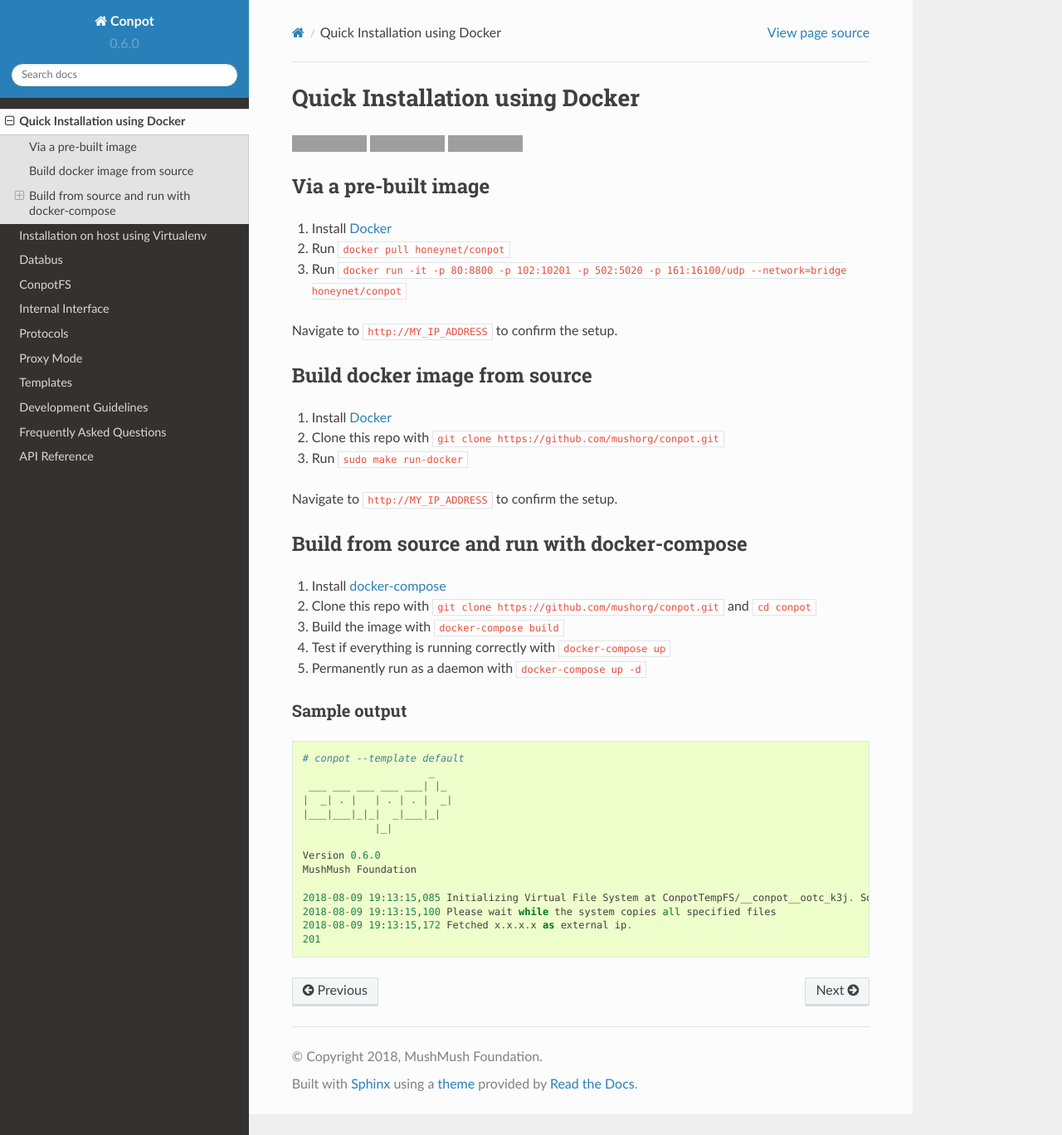
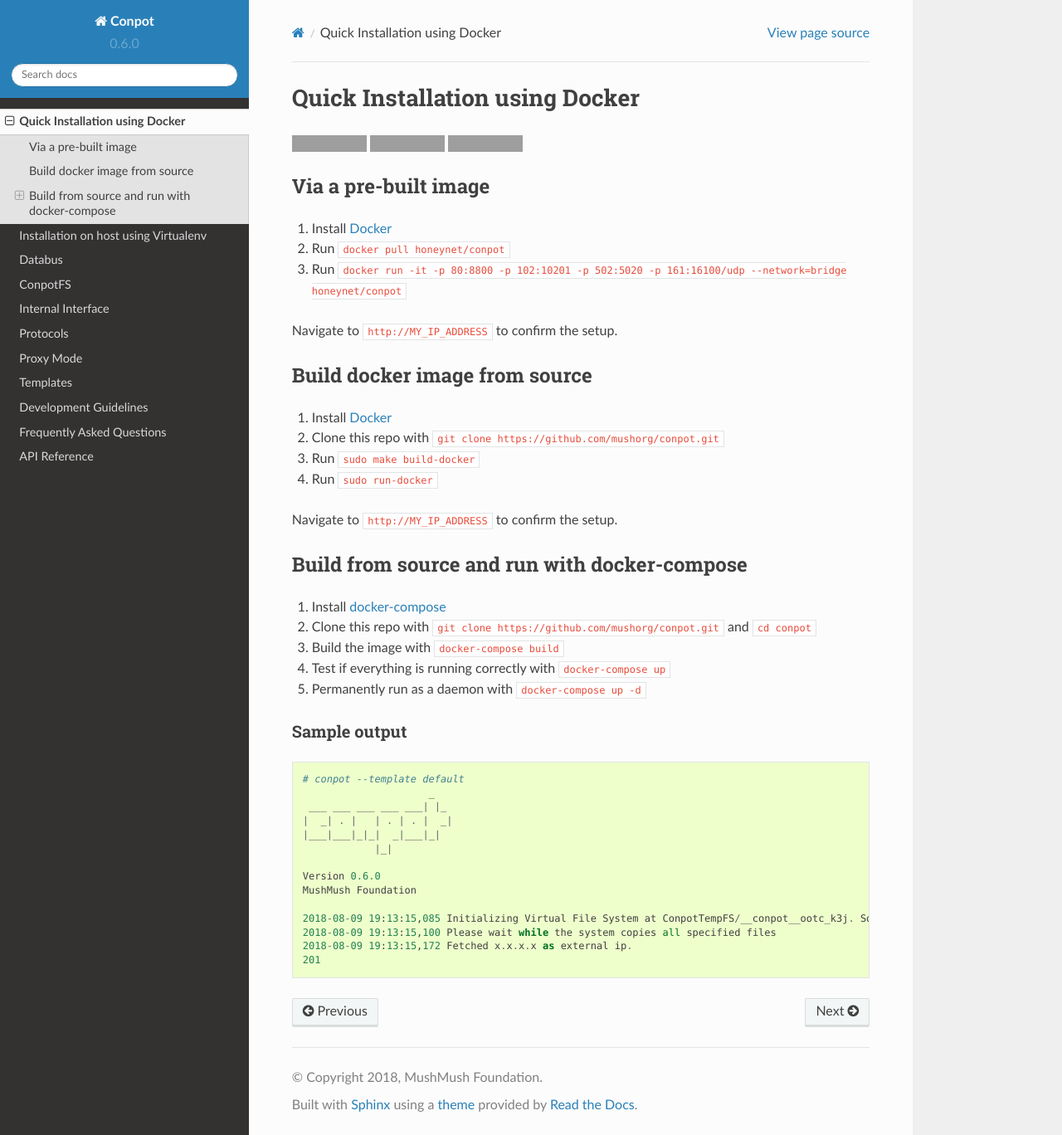
Before and after one commit to mushorg/conpot, a Sphinx documentation site: the page built from docs/source/installation/quick_install.rst, in a window 1280 px wide and 1368 px high. Shown: the whole window at 83% size. Built offline with Sphinx 7.4.7 and the Read the Docs theme 2.0.0, drawn with Linux system fonts in a browser that asks for light colours; grey boxes are pictures that could not be loaded.

Commit message:
Update quick_install.rst

```diff
--- a/docs/source/installation/quick_install.rst
+++ b/docs/source/installation/quick_install.rst
@@ -18,7 +18,8 @@ Build docker image from source
 
 1. Install `Docker`_
 2. Clone this repo with ``git clone https://github.com/mushorg/conpot.git``
-3. Run ``sudo make run-docker``
+3. Run ``sudo make build-docker``
+4. Run ``sudo run-docker``
 
 Navigate to ``http://MY_IP_ADDRESS`` to confirm the setup.
 
```
